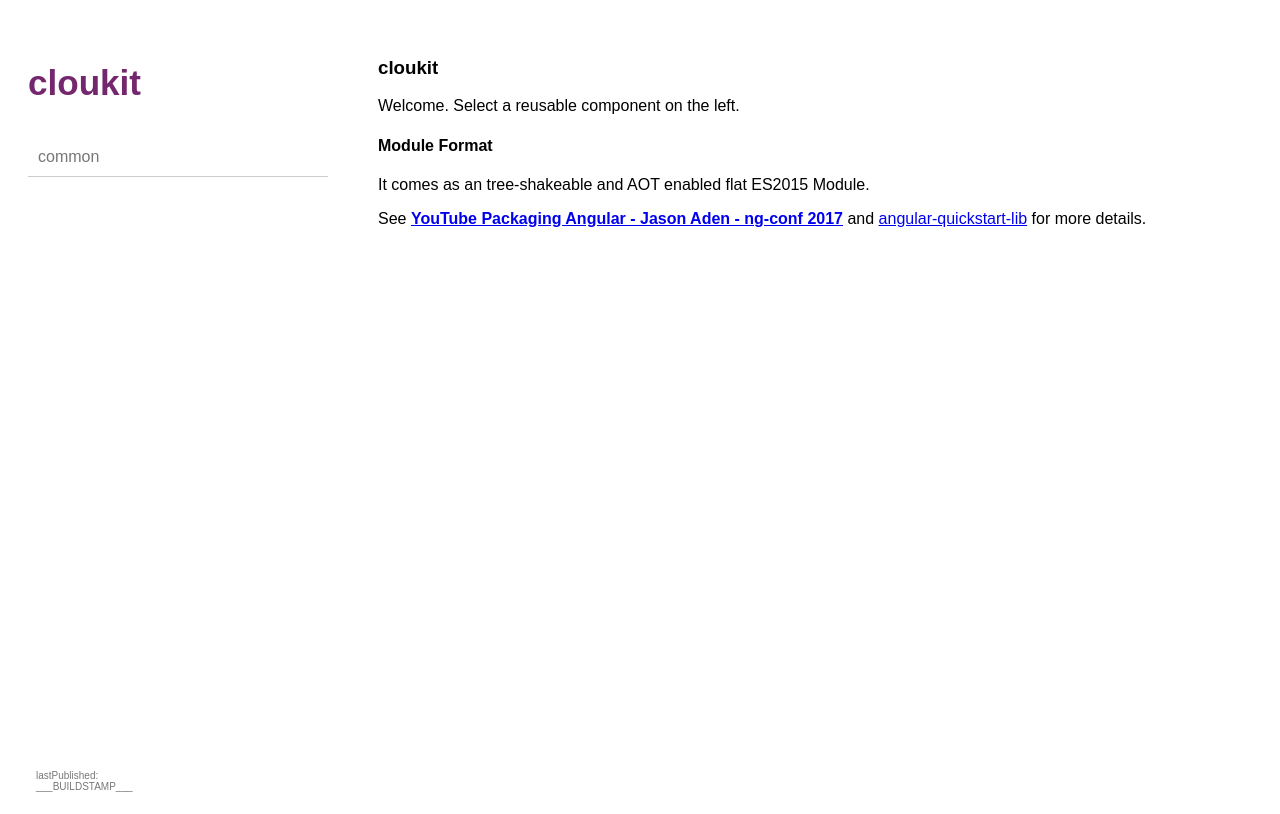
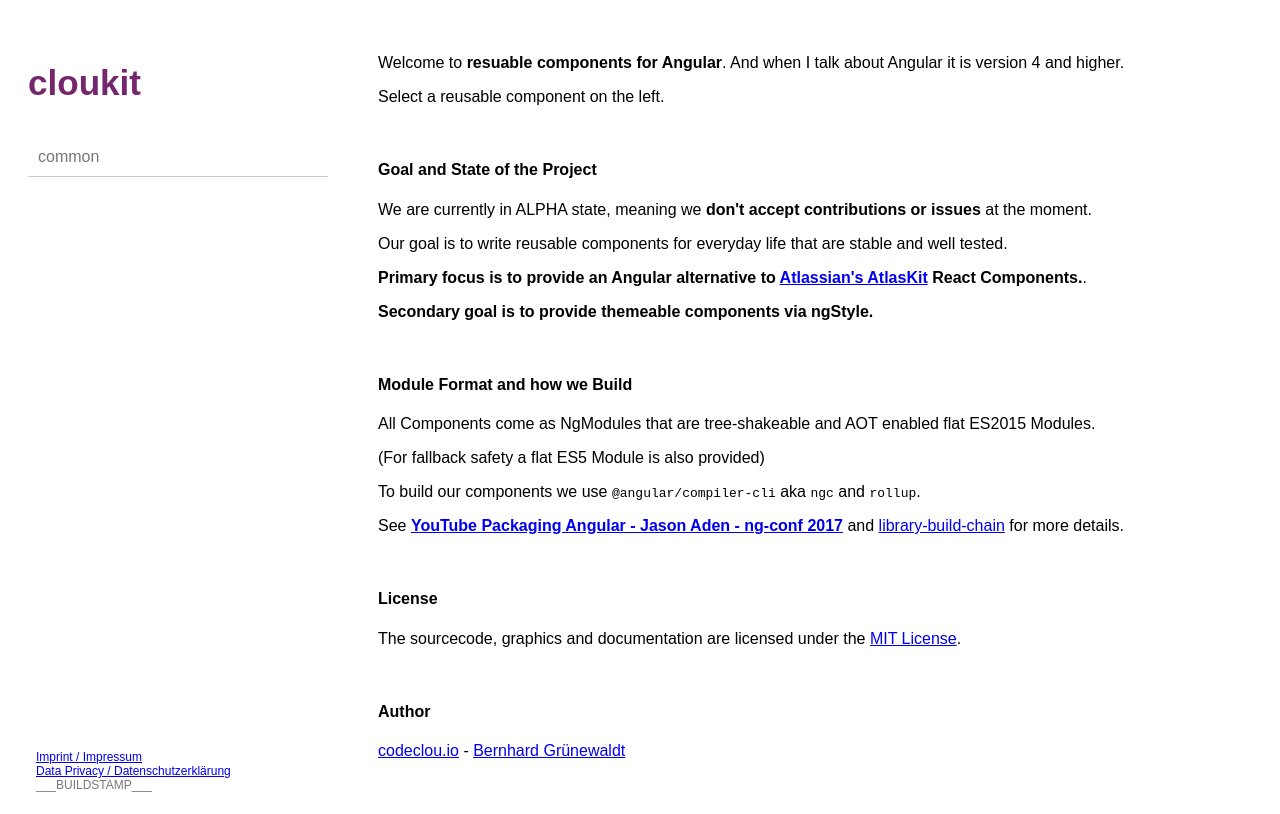
Before and after one commit to cloukit/cloukit.github.io, an Angular app: page /#/ in a window 1280 px wide. Built offline with nearby package versions, Linux system fonts and the light colour scheme.

Commit message:
legal stuff

```diff
--- a/src/app/app.component.ts
+++ b/src/app/app.component.ts
@@ -19,7 +19,10 @@ import { Component } from '@angular/core';
       </div>
 
       <div class="app-info">
-        lastPublished: <br>
+        <a href="https://codeclou.io/legal/impressum/">Imprint / Impressum</a>
+        <br>
+        <a href="https://codeclou.io/legal/datenschutz/">Data Privacy / Datenschutzerklärung</a>
+        <br>
         ___BUILDSTAMP___
         <!-- ___COMMIT___ -->
       </div>
@@ -34,7 +37,7 @@ import { Component } from '@angular/core';
     '.app-logo { text-decoration:none; color:#74276D; font-size:30px; }',
     '.app-nav { width: 300px; padding:20px; }',
     '.app-content { padding:30px; }',
-    '.app-info { position: fixed; bottom:0px; color:#777; font-size:10px; padding:8px; }',
+    '.app-info { position: fixed; bottom:0px; color:#777; font-size:12px; padding:8px; }',
     '.app-component-list-item { text-decoration: none; color:#777; padding:10px; display:block; border-bottom:1px solid #ccc; }',
     '.app-component-list-item-active { color:#555; font-weight: bold; background-color:#efefef; }',
     '.hidden-e2e-hook { display: none; }',
--- a/src/app/pages/home-page.component.ts
+++ b/src/app/pages/home-page.component.ts
@@ -3,16 +3,51 @@ import { Component } from '@angular/core';
 @Component({
   template: `
   <div class="demo">
-    <h3>cloukit</h3>
-    Welcome. Select a reusable component on the left.
-    <h4>Module Format</h4>
-    <p>It comes as an tree-shakeable and AOT enabled flat ES2015 Module.</p>
+    <p>
+      Welcome to <strong>resuable components for Angular</strong>.
+      And when I talk about Angular it is version 4 and higher.<br>
+    </p>
+    <p>Select a reusable component on the left.</p>
+
+    <p>&nbsp;</p>
+    <h4>Goal and State of the Project</h4>
+    <p>We are currently in ALPHA state, meaning we <strong>don't accept contributions or issues</strong> at the moment.</p>
+    <p>Our goal is to write reusable components for everyday life that are stable and well tested.</p>
+    <p>
+      <strong>Primary focus is to provide an Angular alternative to
+      <a target="_blank" href="https://atlaskit.atlassian.com/">Atlassian's AtlasKit</a> React Components.</strong>.
+    </p>
+    <p><strong>Secondary goal is to provide themeable components via ngStyle.</strong></p>
+
+
+    <p>&nbsp;</p>
+    <h4>Module Format and how we Build</h4>
+    <p>All Components come as NgModules that are tree-shakeable and AOT enabled flat ES2015 Modules.</p>
+    <p>(For fallback safety a flat ES5 Module is also provided)</p>
+    <p>To build our components we use <code>@angular/compiler-cli</code> aka <code>ngc</code> and <code>rollup</code>.</p>
     <p>See
       <strong>
         <a href="https://www.youtube.com/watch?v=unICbsPGFIA">YouTube Packaging Angular - Jason Aden - ng-conf 2017</a>
       </strong> and
-      <a href="https://github.com/filipesilva/angular-quickstart-lib">angular-quickstart-lib</a> for more details.
+      <a href="https://github.com/cloukit/library-build-chain">library-build-chain</a> for more details.
     </p>
+
+
+    <p>&nbsp;</p>
+    <h4>License</h4>
+    <p>
+      The sourcecode, graphics and documentation are licensed under the
+      <a href="https://github.com/cloukit/legal">MIT License</a>.
+    </p>
+
+    <p>&nbsp;</p>
+    <h4>Author</h4>
+    <p>
+      <a href="https://codeclou.io">codeclou.io</a>
+      -
+      <a href="https://github.com/clouless">Bernhard Grünewaldt</a>
+    </p>
+
   </div>`,
   styles: [ '.demo { font-family:sans-serif' ],
 })
```
Also changed, not shown: 1 other file (tests, documents, lock files or other folders).
